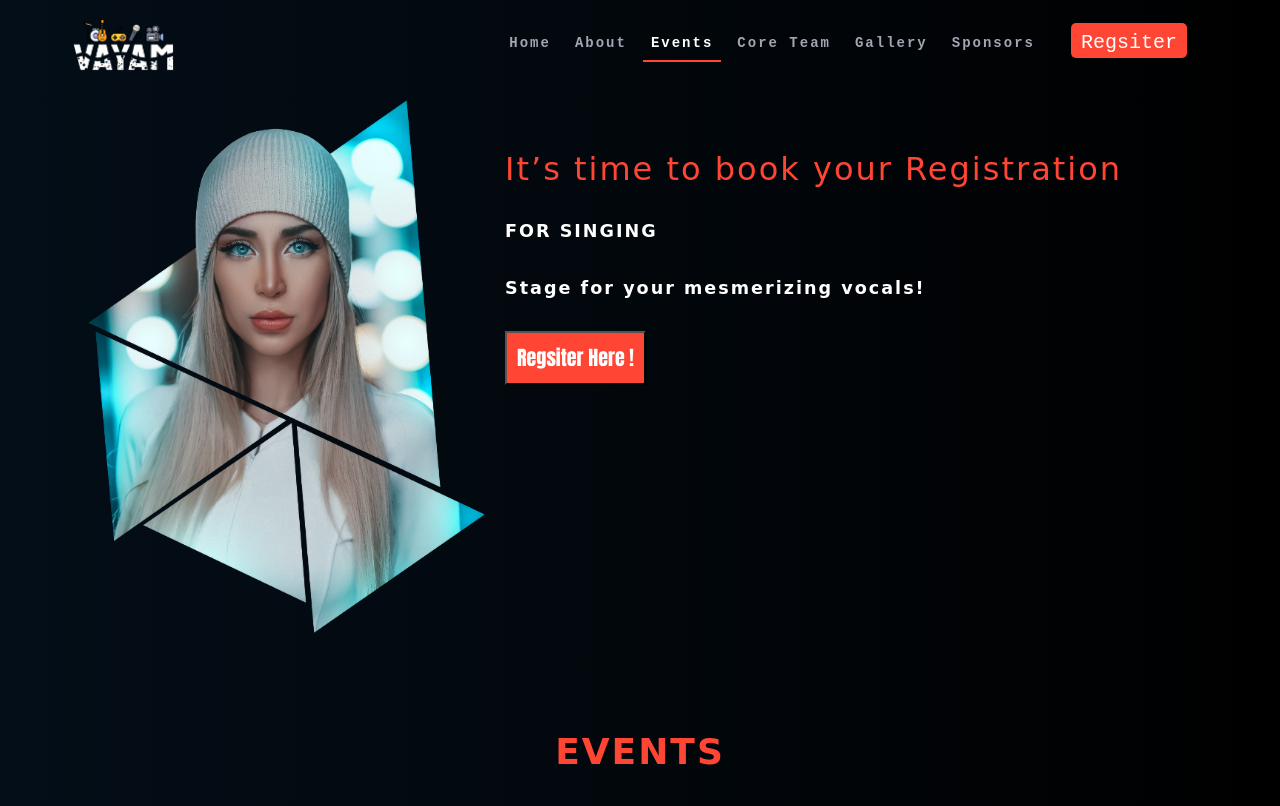
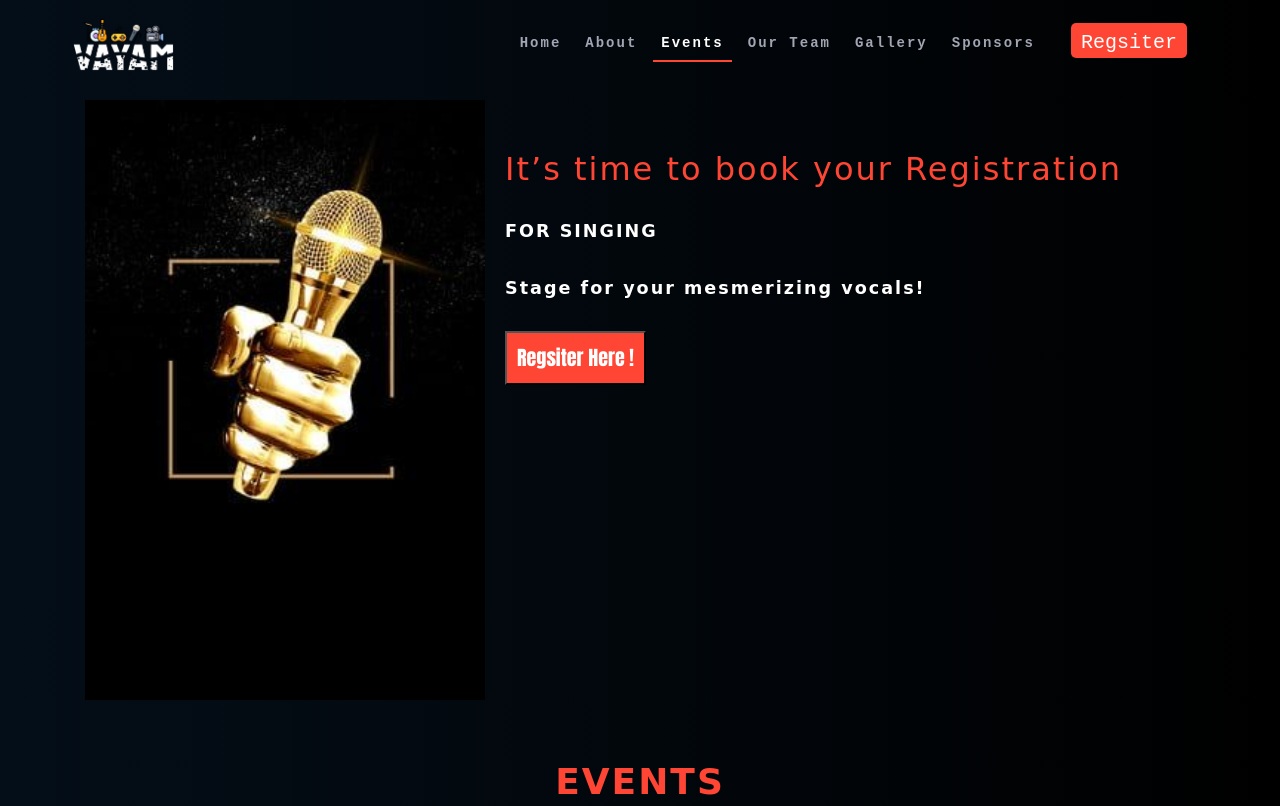
Before and after one commit to abhayKesarwa/VAYAM3.0, a plain HTML site: page singing.html in a window 1280 px wide. Shown: the top 806 px of the page. Drawn offline with nearby package versions, Linux system fonts and the light colour scheme; a script that the page names is missing; a web font is replaced by a local one.

Commit message:
Update singing.html

```diff
--- a/singing.html
+++ b/singing.html
@@ -56,7 +56,7 @@
                                         </li>
                                         <li class="menu-active"><a href="index.html#contact">Events</a>
                                         </li>
-                                        <li><a href="team.html">Core Team</a>
+                                        <li><a href="team.html">Our Team</a>
                                         </li>
 
                                         <li><a href="index.html#gallery">Gallery</a>
@@ -87,7 +87,7 @@
 				<section id="about" class="section-with-bg wow " data-aos="fade-up-right">
 					<div class="container">
 						<div id="about-box">
-							<img src="img/backgrounds/singingbg.png" alt="">
+							<img src="img/backgrounds/sing.jpg" alt="">
 
 							<div class="about-content">
 								<h2>It’s time to book your Registration</h2>
```
